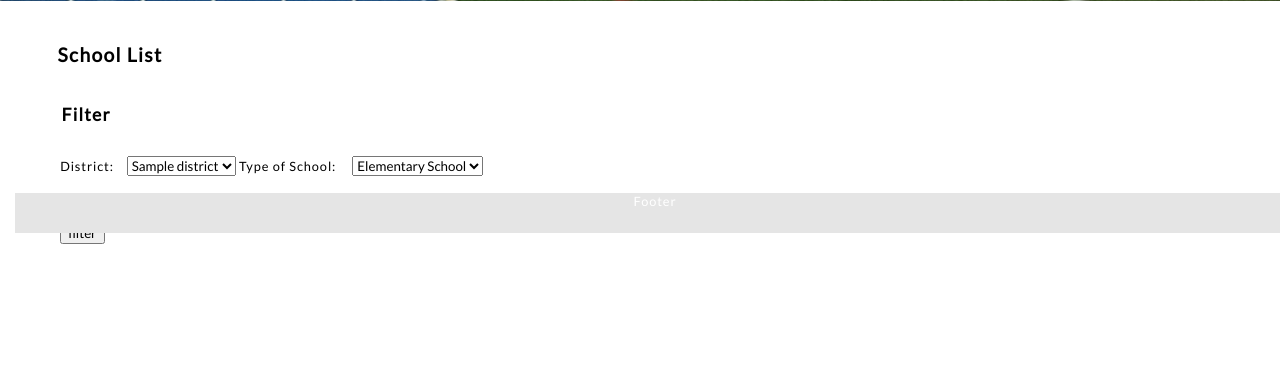
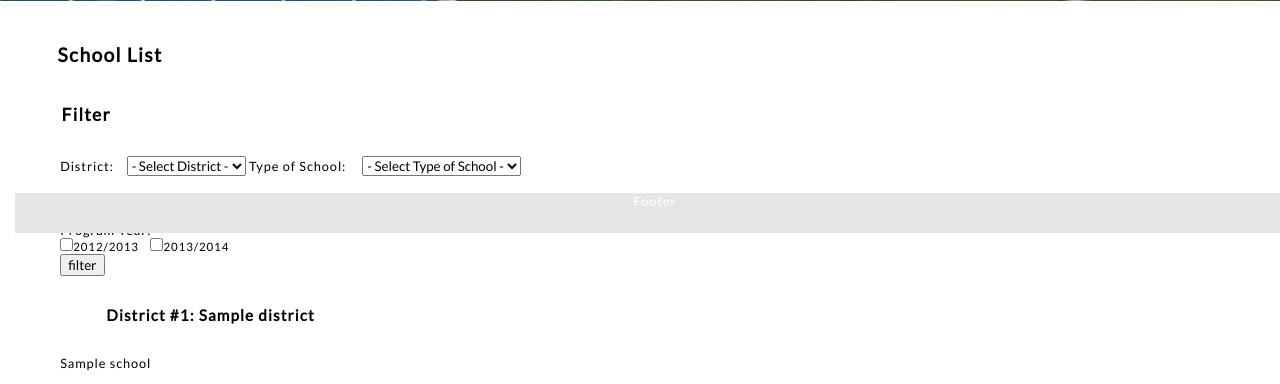
Before and after one commit to pinkeverlasting/BCschoolPrograms, a PHP site: page /listofschools.php in a window 1280 px wide. Shown: the part 567-951 px from the top of the page. Before the commit the page ends 811 px from the top, so only its background shows below. Run offline with PHP 8.4, Linux system fonts and the light colour scheme; tables that the repository leaves empty or names only in its code hold one stand-in row (values such as "Sample post"); some libraries are stand-ins or nearby versions.

Commit message:
update filter

```diff
--- a/Background/query_functions.php
+++ b/Background/query_functions.php
@@ -222,17 +222,36 @@
 
   }
 
-  function get_programs_by_school($program_type,$district){
+  function get_programs_by_school($program_type,$district,$year,$type){
     global $db;
 
-    $sql = "SELECT name, schools.schoolID, programs_in_schools.year FROM schools ";
+    $sql = "SELECT name, schools.schoolID ";
+    if(!empty($program_type)){
+    $sql.= ", programs_in_schools.year, programs_in_schools.program_type ";
+    }
+    $sql.= "FROM schools ";
+    if(!empty($program_type)){
     $sql.= "INNER JOIN programs_in_schools ON schools.schoolID = programs_in_schools.schoolID ";
-    $sql.= "WHERE schools.schoolID IN ";
-    $sql.= "(SELECT schoolID FROM programs_in_schools ";
-    $sql.= "WHERE program_type = '$program_type') ";
-    if(!empty($district)){
-    $sql.= "AND schools.districtID = $district;";
+    $sql.= "WHERE program_type = '$program_type' ";
+  }
+    if(!empty($district) && !empty($program_type)){
+    $sql.= "AND schools.districtID = $district ";
+  }if(!empty($district) && empty($program_type)){
+    $sql.= "WHERE schools.districtID = $district ";
+  }
+    if(!empty($year)){
+    $sql.= "AND programs_in_schools.year = '$year' ";
     }
+
+    if(!empty($type) && !empty($program_type)){
+    $sql.= "AND schools.name = '%$type%' ";
+  }if(!empty($type) && empty($program_type)){
+    $sql.= "WHERE schools.name LIKE '%$type%' ";
+  }
+
+
+
+
 
     $result = mysqli_query($db,$sql) or die('SQL Error:'.mysqli_error($db));
     confirm_result_set($result);
--- a/js/filter_function.js
+++ b/js/filter_function.js
@@ -1,33 +1,22 @@
 var selected = [];
+var boxchecked = [];
+var district;
+
 var proURL;
 
 
 
 
-function checked(){
 
-  var boxes = $("#checkbox");
+$("[type=checkbox]").click(
+  function(event){
+  //event.preventDefault();
 
-  for(var i = 0; i < boxes.length; ++i){
-  if(boxes[i].checked){
-
-    selected.push(boxes[i].parentElement.attributes["id"].value);
-    console.log(selected);
-  }
+  if($(event.target).attr('id') == "checkbox"){
+  var program_type = "programType[]="+$(event.target).val();
+}else{
+  var program_type = "year="+$(event.target).val();
 }
-}
-
-$(function() {
-    checked();
-
-});
-
-
-$("[type=checkbox]").on('click',
-  function(event){
-  event.preventDefault();
-
-  var program_type = "programType[]="+$(event.target).val();
   var myurl = "js/filter.php";
 
   proURL = program_type;
@@ -45,31 +34,70 @@ $("[type=checkbox]").on('click',
 
 console.log(selected);
 
-if(selected.length > 0){
-  $.ajax({
+});
 
-    type : 'GET',
-    url : myurl,
-    data : { 'programType' : selected },
-    success : function(data){
-      for(var i = 0; i < selected.length; i++){
-       //console.log(selected);
-       if($(event.target).prop('checked')){
-         $(event.target).prop('checked',false);
-       }else{
-         $(event.target).prop('checked',true);
-       }
-     }
 
+$("#drop-list").change(function(){
+
+var string = 'district=';
+  if(this.value !== ''){
+  district = "district="+this.value;
+
+
+  $.each(selected,function(key,val){
+    if(val.includes(string)){
+      selected.splice(val,1);
+      console.log("yes");
+    }
+  });
+  selected.push(district);
+  console.log(selected);
+  //console.log(district);
+}else{
+  $.each(selected,function(key,val){
+    if(val.includes(string)){
+      selected.splice(val,1);
+      console.log(selected);
     }
   });
 }
+
 });
+
+$("#school").change(function(){
+  var string = 'type=';
+  if(this.value !== ''){
+  var type = "type="+this.value;
+
+
+  $.each(selected,function(key,val){
+    if(val.includes(string)){
+      selected.splice(val,1);
+      console.log("yes");
+    }
+  });
+  selected.push(type);
+  console.log(selected);
+}else{
+
+  $.each(selected,function(key,val){
+    if(val.includes(string)){
+      selected.splice(val,1);
+      console.log(selected);
+    }
+  });
+
+}
+
+});
+
 
 $("#button").click(
  function(event){
 
    event.preventDefault();
+   var string = "year=";
+
    $('#show').empty();
  var query = selected.join('&');
  var myUrl = "js/filter.php?"+query;
@@ -83,9 +111,11 @@ $("#button").click(
    $.each(parsed,function(key,val){
 
 
-
-     result.push('<a href="school_details.php?id='+val.code+'">' + val.name + '</a><br>');
-
+     if(val.type == ''){
+    result.push('<a href="school_details.php?id='+val.code+'">' + val.name + '</a><br>');
+     }else{
+     result.push('<a href="school_details.php?id='+val.code+'">' + val.name + '</a>(' + val.type + ',' + val.year + ')<br>');
+   }
      //result = $('<a href="school_details.php?id='+ data.code + '">' + data.name + '</a>');
 
 
--- a/listofschools.php
+++ b/listofschools.php
@@ -35,6 +35,7 @@
      $arr_dis = array();
      echo "<span id=\"filter-title\">District:</span>";
      echo "<select id=\"drop-list\" name=\"order\">";
+     echo "<option value=\"\">- Select District -</option>";
      while($num = $dis->fetch_assoc()){
 
        $arr_dis[$num["districtID"]] = $num["name"];
@@ -48,7 +49,8 @@
       ?>
 
       <span id="filter-title">Type of School:</span>
-      <select id="drop-list">
+      <select id="school">
+          <option value="">- Select Type of School -</option>
           <option value="Elementary">Elementary School</option>
           <option value="Secondary">Secondary School</option>
       </select>
@@ -65,7 +67,11 @@
 
 
                 }
-
+                echo "<br>";
+                echo "<span id=\"filter-title\">Program Year:</span>";
+                echo "<br>";
+                echo "<input type=\"checkbox\" id=\"year\" value=\"2012/2013\"><span id=\"check-text\">2012/2013</span>";
+                echo "<input type=\"checkbox\" id=\"year\" value=\"2013/2014\"><span id=\"check-text\">2013/2014</span>";
                 echo"</div>";
 
                 ?>
@@ -73,7 +79,84 @@
                 <input type="button" id="button" value="filter" />
 
                 <div id="show">
+                  <?php
+
+
+                    while($num = $dis->fetch_assoc()){
+
+                      $arr_dis[$num["districtID"]] = $num["name"];
+                    }
+
+                    $district = [];
+                    $schoolInfo = [];
+                    if(!isset($_SESSION['username'])){
+
+                      foreach($arr_dis as $key => $value){
+
+                        echo "<h2>District #".$key.": ".$value."</h2>";
+
+
+
+                        $res = get_list_of_schools();
+
+                        while($row = $res->fetch_assoc()){
+
+                          if($key == $row["districtID"]){
+
+                            echo '<a href="school_details.php?id=' . $row["schoolID"] . '">'.$row["name"].'</a>';
+                            //echo $row["name"];
+
+                            echo "<br>";
+
+                  $schoolInfo[] = $row;
+                  }
+
+                  }
+                  }
+                  }else{
+
+                  $username = trim($_SESSION['username']);
+
+                  $sql = "SELECT city
+                  FROM profile
+                  WHERE username = ?";
+
+                  $stmt = $db->prepare($sql);
+                  $stmt->bind_param('s',$username);
+                  $stmt->execute();
+                  //get the result from database
+                  $stmt->bind_result($city);
+
+                  $city_pref = '';
+
+                  while($stmt->fetch()){
+
+                  $city_pref = $city;
+                  }
+
+                  echo "<h2>".$city_pref." Schools</h2>";
+                  echo "<br>";
+
+                    $res = get_list_of_schools();
+
+                    while($row = $res->fetch_assoc()){
+
+                      if($row["city"] == $city_pref){
+
+                        echo $row["name"];
+                        echo "<br>";
+                      }
+
+                    }
+                    $stmt->free_result();
+                  }
+
+
+
+                  db_disconnect($db);
+                  ?>
                 </div>
+
 
 
       <script src="//code.jquery.com/jquery-3.1.0.min.js"></script>
```
Also changed, not shown: js/filter.php (+34 -100 lines).
